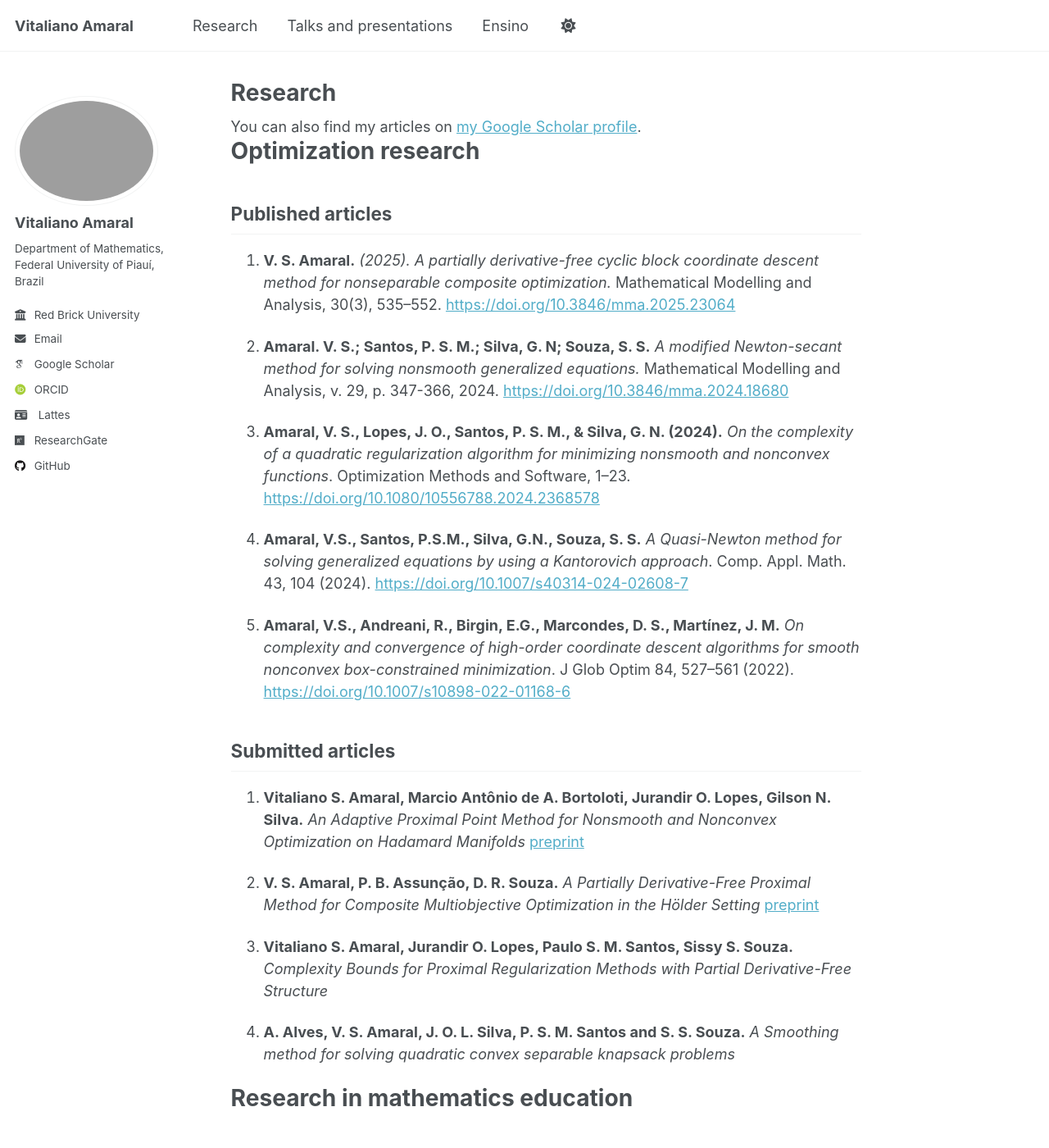
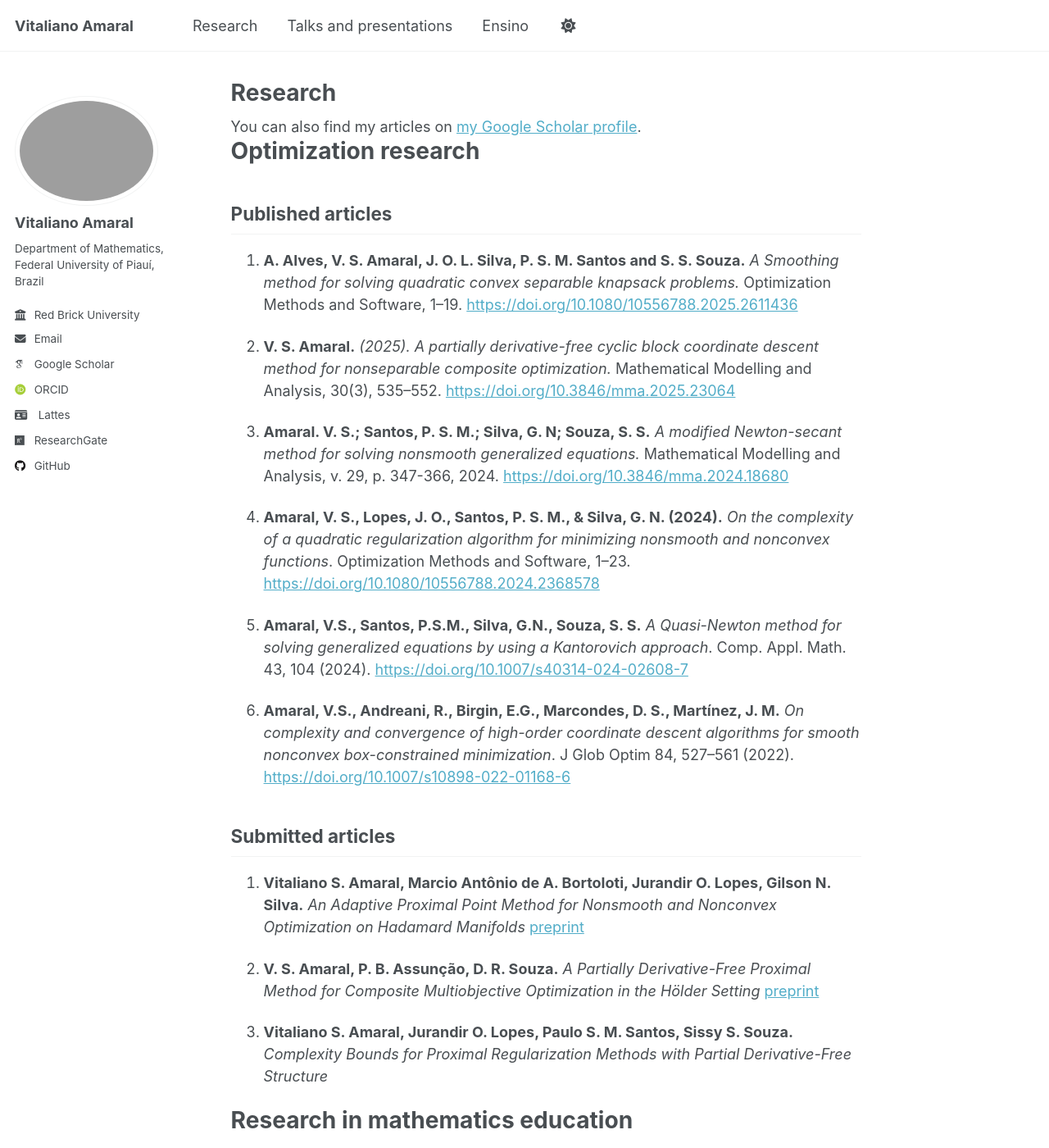
Before and after one commit to vitalianoamaral/vitalianoamaral.github.io, a Jekyll site: the page built from _pages/research.md, in a window 1280 px wide and 1400 px high. Shown: the whole window at 82% size. Built offline with Jekyll 4.4.1, drawn with Linux system fonts in a browser that asks for light colours; some web fonts are replaced; part of the change alters nothing that is shown.

Commit message:
Add new article on smoothing method for knapsack problems
Added a new published article on a smoothing method for solving quadratic convex separable knapsack problems.

```diff
--- a/_pages/research.md
+++ b/_pages/research.md
@@ -11,6 +11,9 @@ author_profile: true
 
 # Optimization research
 ## Published articles
+
+1. **A. Alves, V. S. Amaral, J. O. L. Silva, P. S. M. Santos and S. S. Souza.** *A Smoothing method for solving quadratic convex separable
+knapsack problems.* Optimization Methods and Software, 1–19. [https://doi.org/10.1080/10556788.2025.2611436](https://doi.org/10.1080/10556788.2025.2611436)
 
 1. **V. S. Amaral.** *(2025). A partially derivative-free cyclic block coordinate descent method for nonseparable composite optimization.* Mathematical Modelling and Analysis, 30(3), 535–552. [https://doi.org/10.3846/mma.2025.23064](https://doi.org/10.3846/mma.2025.23064)
 
@@ -34,8 +37,6 @@ https://doi.org/10.48550/arXiv.2508.20071)
 Sissy S. Souza.** *Complexity Bounds for Proximal Regularization
 Methods with Partial Derivative-Free Structure*
 
-1. **A. Alves, V. S. Amaral, J. O. L. Silva, P. S. M. Santos and S. S. Souza.** *A Smoothing method for solving quadratic convex separable
-knapsack problems*
 
 
 
```
